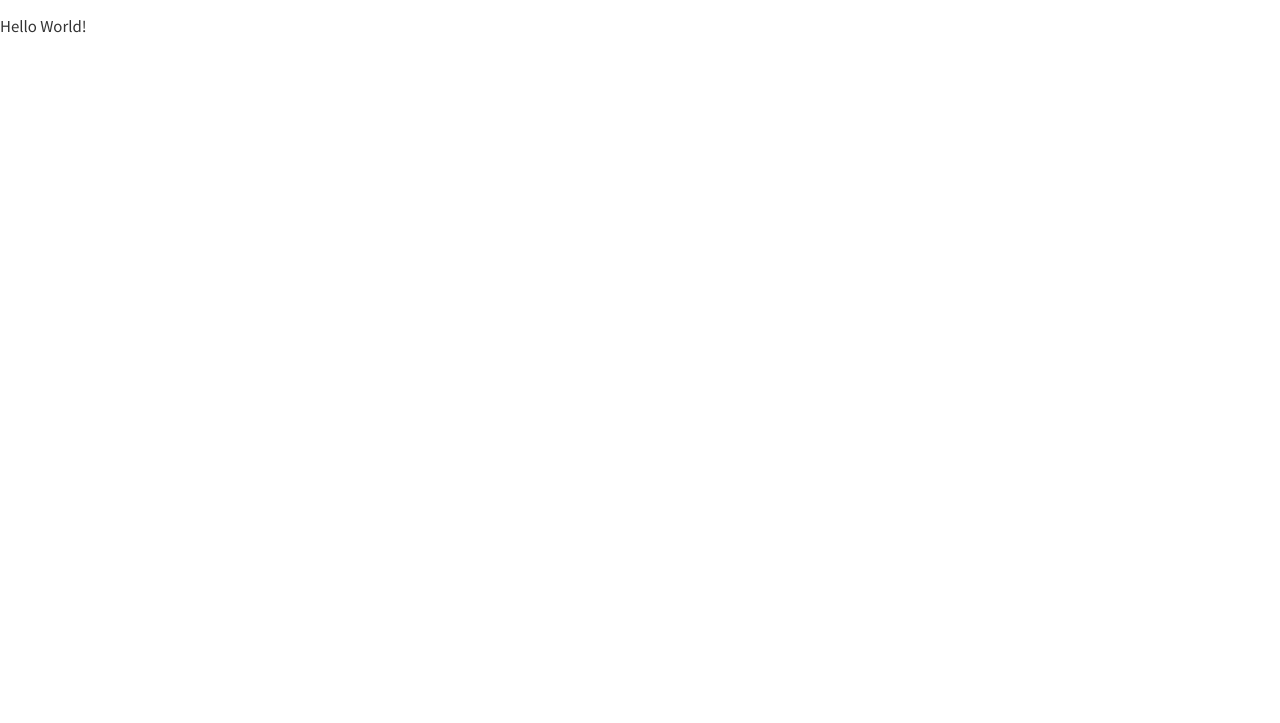
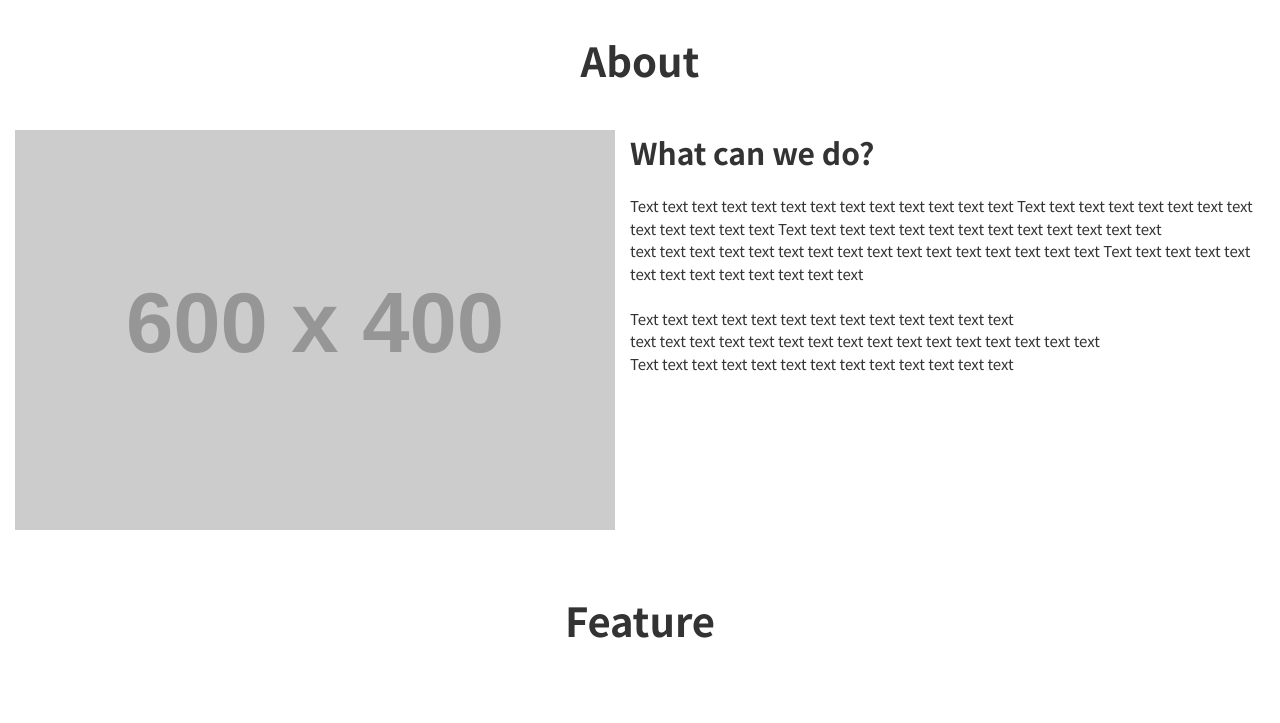
Before and after one commit to aoitech/practice_front, a plain HTML site: page index.html in a window 1280 px wide. Drawn offline with Linux system fonts and the light colour scheme; placeholder pictures from the web are drawn by us.

Commit message:
what can we do?セクションの作成

```diff
--- a/assets/css/style.css
+++ b/assets/css/style.css
@@ -7,3 +7,39 @@ body {
   line-height: 1.5;
   color: #333;
 }
+
+
+/*
+section
+*/
+.section {
+  padding: 30px 15px;
+}
+.section-headline {
+  text-align: center;
+  font-size: 40px;
+  font-weight: bold;
+  margin: 0 0 40px;
+}
+
+/*
+ about
+  */
+.about {
+  margin: 0;
+  display: flex;
+}
+/* .about-image {
+
+} */
+.about-caption {
+  padding-left: 15px;
+
+}
+.about-headline {
+  margin: 0 0 20px;
+  font-size: 30px;
+}
+/* .about-description {
+
+} */
--- a/index.html
+++ b/index.html
@@ -13,7 +13,32 @@
   <title>Sample Page</title>
 </head>
 <body>
-  <p>Hello World!</p>
+
+
+<section class="section">
+  <h1 class="section-headline">About</h1>
+  <figure class="about">
+    <img class="about-image" src="https://dummyimage.com/600x400/000/fff" alt="About Image">
+    <figcaption class="about-caption">
+      <h2 class="about-headline">What can we do?</h2>
+      <p class="about-description">
+        Text text text text text text text text text text text text text Text text text text text text text text text text text text text Text text text text text text text text text text text text text<br/>
+        text text text text text text text text text text text text text text text text Text text text text text text text text text text text text text<br/>
+        <br/>
+        Text text text text text text text text text text text text text<br/>
+        text text text text text text text text text text text text text text text text<br/>
+        Text text text text text text text text text text text text text<br/>
+      </p>
+    </figcaption>
+  </figure>
+</section>
+
+
+<section class="section">
+  <h1 class="section-headline">Feature</h1>
+</section>
+
+
   <script src="./assets/js/app.js"></script>
 </body>
 </html>
```
